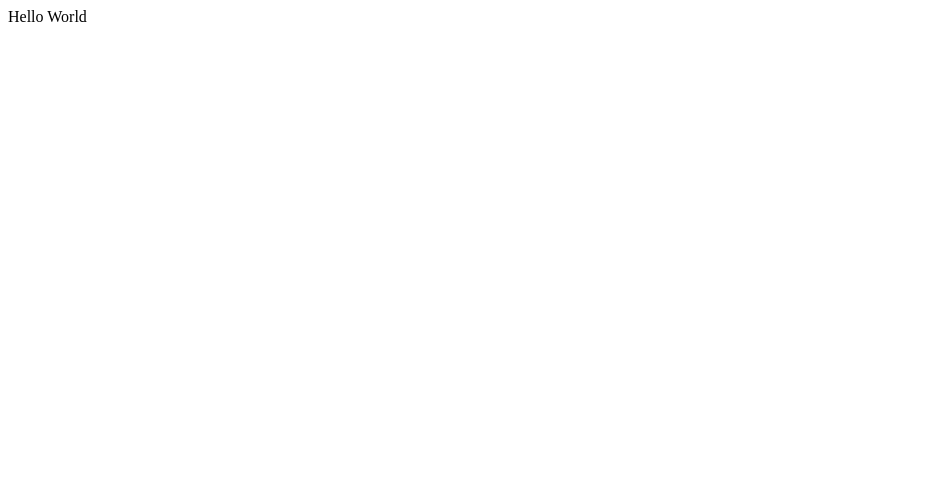
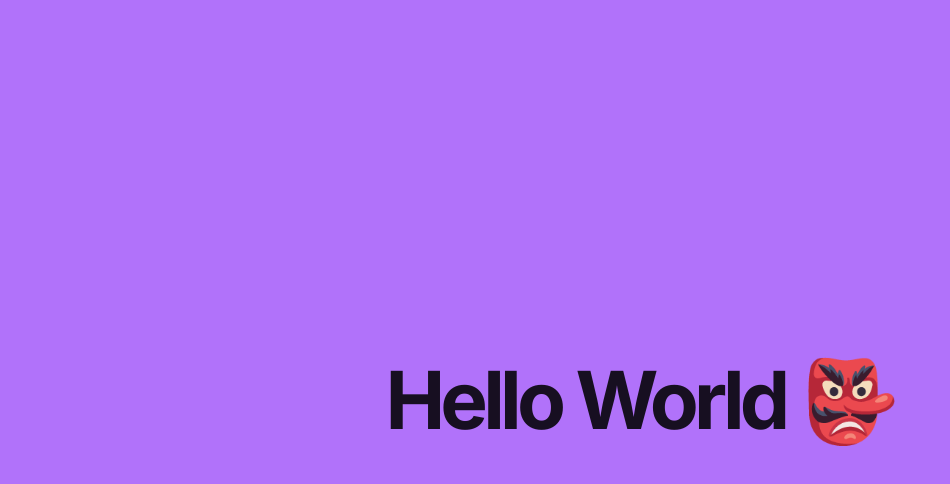
Before and after one commit to xeptao/generic-react-starter, a React (Create React App) app: page / in a window 1280 px wide. Shown: the top 484 px of the page, without its empty margins (0-950 px from the left). Built offline with nearby package versions, Linux system fonts and the light colour scheme.

Commit message:
feat: template code

```diff
--- a/src/App.tsx
+++ /dev/null
@@ -1,5 +0,0 @@
-import React from "react";
-
-export const App: React.FC = () => {
-  return <div>Hello World</div>;
-};
--- /dev/null
+++ b/src/App/App.module.scss
@@ -0,0 +1,13 @@
+.App {
+  width: 100%;
+  height: 100vh;
+  display: grid;
+  place-content: center;
+  background: rgb(177, 114, 250);
+
+  h1 {
+    font-size: 5em;
+    letter-spacing: -0.3rem;
+    color: rgba(0, 0, 0, 0.87);
+  }
+}
--- /dev/null
+++ b/src/App/App.tsx
@@ -0,0 +1,11 @@
+import React from "react";
+
+import styles from "./App.module.scss";
+
+export const App: React.FC = () => {
+  return (
+    <div className={styles.App}>
+      <h1>Hello World 👺</h1>
+    </div>
+  );
+};
--- /dev/null
+++ b/src/App/index.ts
@@ -0,0 +1 @@
+export { App } from "./App";
--- a/src/index.tsx
+++ b/src/index.tsx
@@ -3,6 +3,8 @@ import React from "react";
 import ReactDOM from "react-dom/client";
 
 import { App } from "./App";
+
+import "./index.scss";
 
 const root = ReactDOM.createRoot(
   document.getElementById("root") as HTMLElement
```
